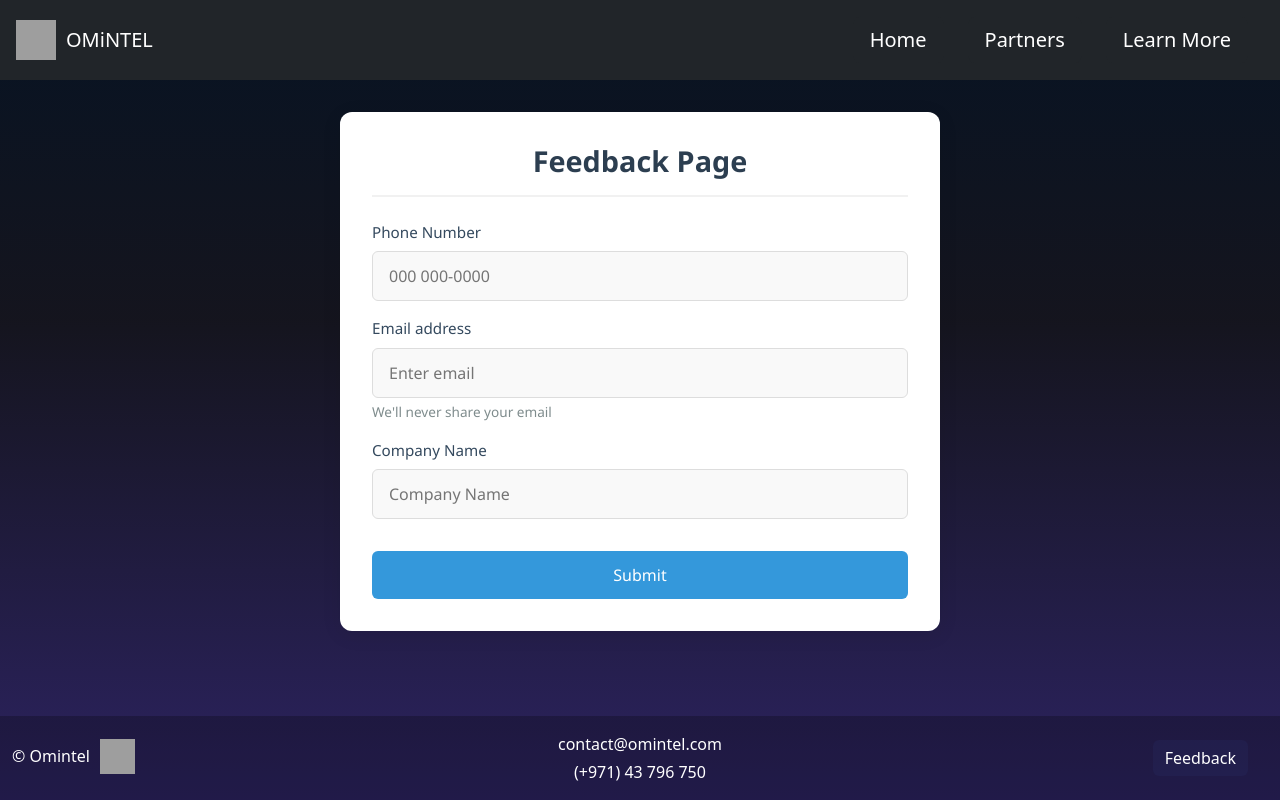
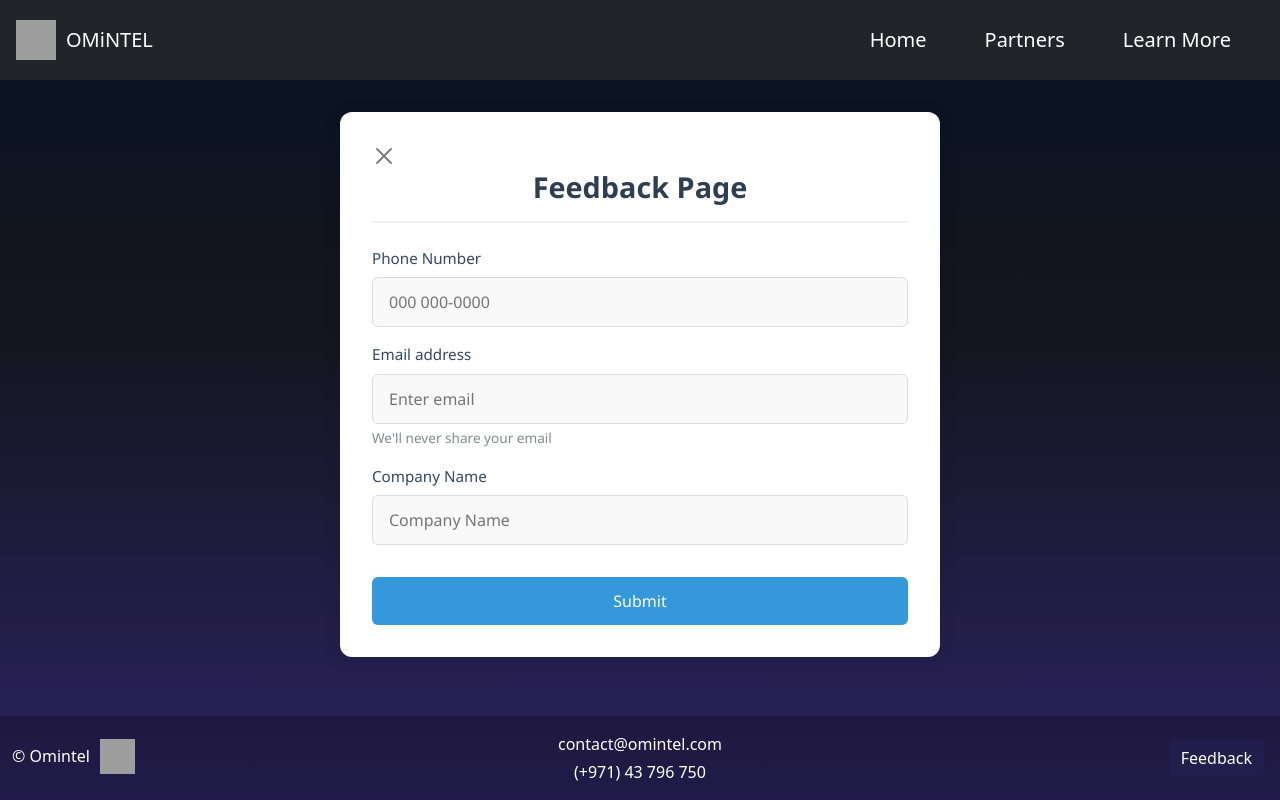
Before and after one commit to akshatagar/website, a Next.js app: page /feedback in a window 1280 px wide. Built offline with nearby package versions, Linux system fonts and the light colour scheme; grey boxes are pictures that could not be loaded.

Commit message:
Put feedbackform initial thing to just show

```diff
--- a/src/components/feedbackpage/FeedbackForm.jsx
+++ b/src/components/feedbackpage/FeedbackForm.jsx
@@ -2,7 +2,7 @@
 import { useState } from 'react';
 import styles from './Feedback.module.css';
 
-export default function FeedbackForm() {
+export default function FeedbackForm({ onClose }) {
   const [formData, setFormData] = useState({
     email: '',
     company: '',
@@ -29,18 +29,17 @@
     params.append('company', formData.company);   // Replace with actual field ID
     params.append('phone', formData.phone);       // Replace with actual field ID
 
-    // Open Microsoft Forms in new tab with prefilled data
-    window.open(`${formUrl}?${params.toString()}`, '_blank', 'noopener,noreferrer');
 
     // Optional: Reset form after submission
     setFormData({ email: '', company: '', phone: '' });
 
-    // Optional: Show success message
-    alert('Opening Microsoft Forms with your information...');
   };
 
   return (
-    <form onSubmit={handleSubmit} className={styles.feedbackForm}>
+    <div className="feedback-overlay">
+    <div className={styles.feedbackForm}>
+    <button onClick={onClose} className="btn-close"></button>
+    <form onSubmit={handleSubmit} >
 
       <h2> Feedback Page</h2>
       <input type="hidden" name="_captcha" value="false" />
@@ -91,5 +90,7 @@
         Submit
       </button>
     </form>
+    </div>
+    </div>
   );
 }
--- a/src/components/general/Footer.jsx
+++ b/src/components/general/Footer.jsx
@@ -1,7 +1,10 @@
 import Link from "next/link";
+import FeedbackForm from "../feedbackpage/FeedbackForm";
 import Image from "next/image";
+import { useState } from 'react';
 
 export default function Footer() {
+  const [showFeedback, setShowFeedback] = useState(false);
   return (
     <footer className="container-fluid py-3 text-white w-100">
       <div className="row gy-3 align-items-center mx-0">
@@ -25,14 +28,19 @@
 
         <div className="col-12 col-md-4 col-lg-4 text-center text-md-end px-3">
           <div className="d-flex justify-content-center justify-content-md-end align-items-center">
-            <Link href="/feedback" className="me-3">
-              <button type="button" className="btn custom-btn">
-                Feedback
-              </button>
-            </Link>
+            <button type="button"
+            className="btn custom-btn"
+            onClick={() => setShowFeedback(true)}
+            >
+              Feedback
+            </button>
 
           </div>
+        {showFeedback && (
+        <FeedbackForm onClose={() => setShowFeedback(false)} />
+        )}
         </div>
+
       </div>
     </footer>
   );
```
